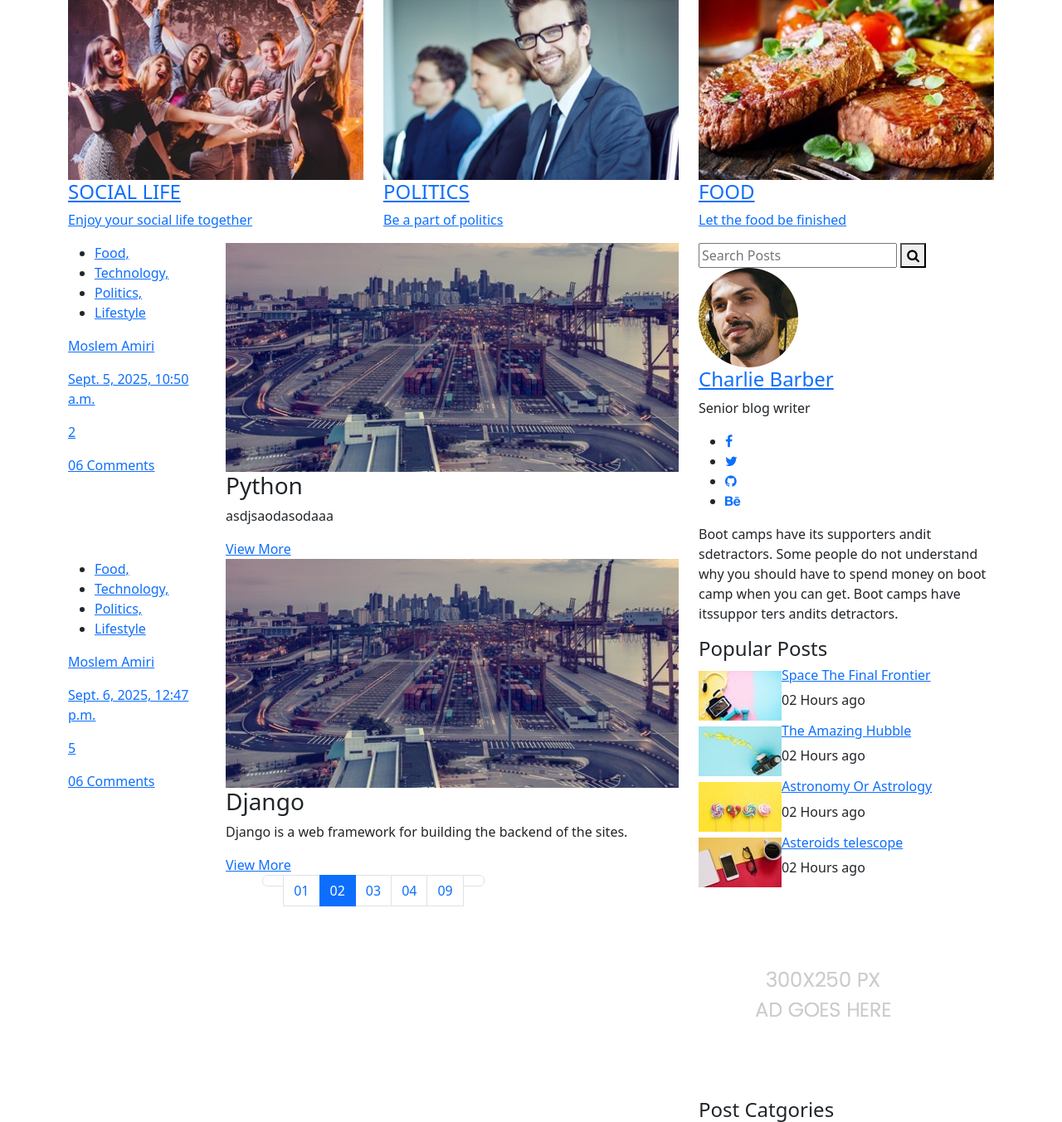
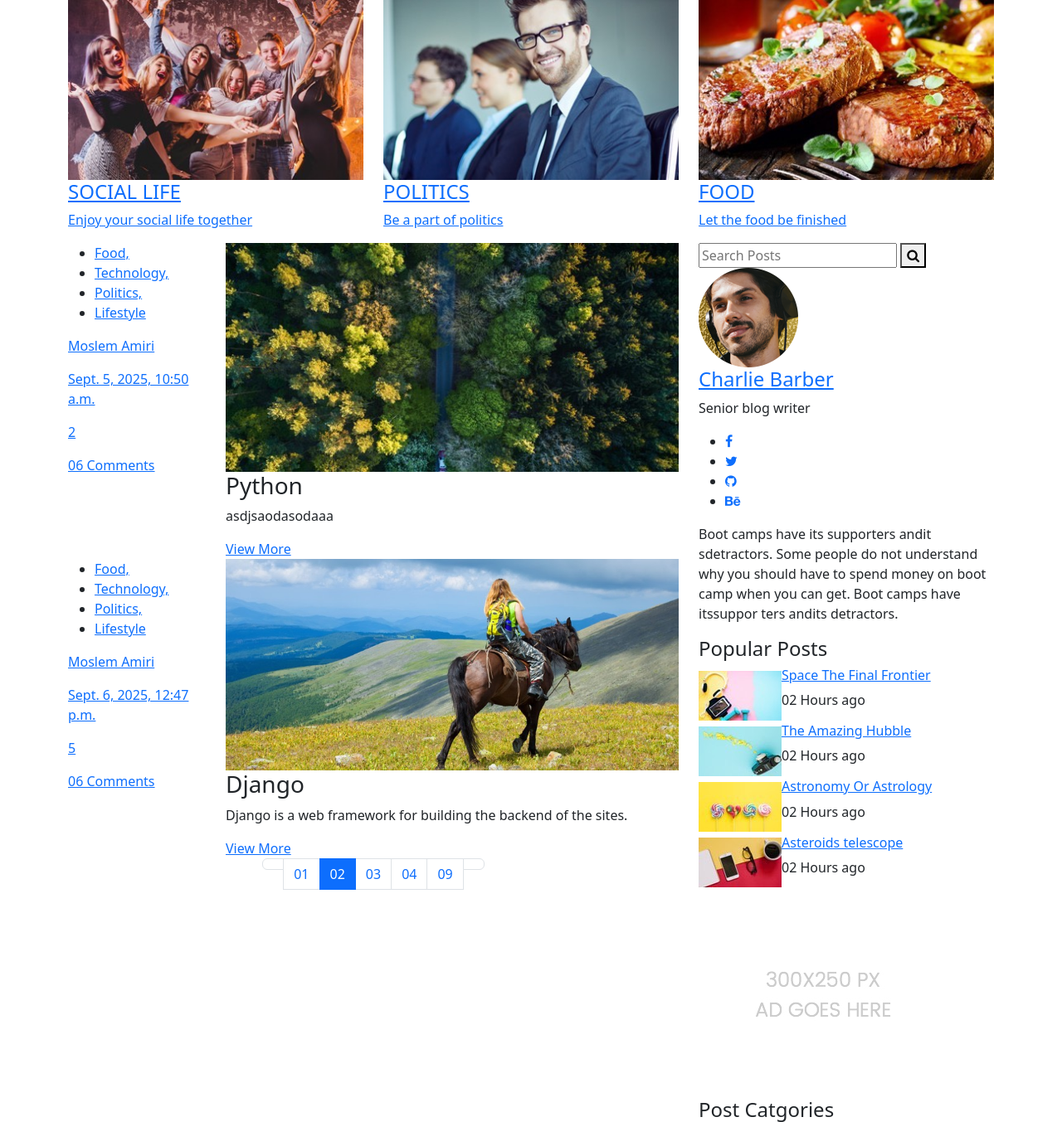
Before and after one commit to Mosllems/Travel, a Django app: page /blog/ in a window 1280 px wide. Shown: the part 511-1864 px from the top of the page at 83% size. Run offline with Django 5.2, Linux system fonts and the light colour scheme; data comes from the database, SQL or seed files in the repository; both versions use the stored data as it was after the commit; some libraries are stand-ins or nearby versions.

Commit message:
edit blogs'image

```diff
--- a/blog/templates/blog/blog-home.html
+++ b/blog/templates/blog/blog-home.html
@@ -120,7 +120,7 @@
 						</div>
 						<div class="col-lg-9 col-md-9">
 							<div class="feature-img">
-								<img class="img-fluid" src="{% static 'img/blog/feature-img5.jpg' %}" alt="">
+								<img class="img-fluid" src="{{post.image.url}}" alt="">
 							</div>
 							<h3 class="posts-title">{{post.title}}</h3>
 							<p class="excert">
--- a/blog/templates/blog/blog-single.html
+++ b/blog/templates/blog/blog-single.html
@@ -34,7 +34,7 @@
 					<div class="single-post row">
 						<div class="col-lg-12">
 							<div class="feature-img">
-								<img class="img-fluid" src="{% static 'img/blog/feature-img1.jpg' %}" alt="">
+								<img class="img-fluid" src="{{post.image.url}}" alt="">
 							</div>
 						</div>
 						<div class="col-lg-3  col-md-3 meta-details">
```
Also changed, not shown: db.sqlite3, media/blog/feature-img1.jpg (added), media/blog/feature-img1_nlOpzKp.jpg (added), media/blog/feature-img2.jpg (added), media/blog/feature-img2_SQ6XnSv.jpg (added).
